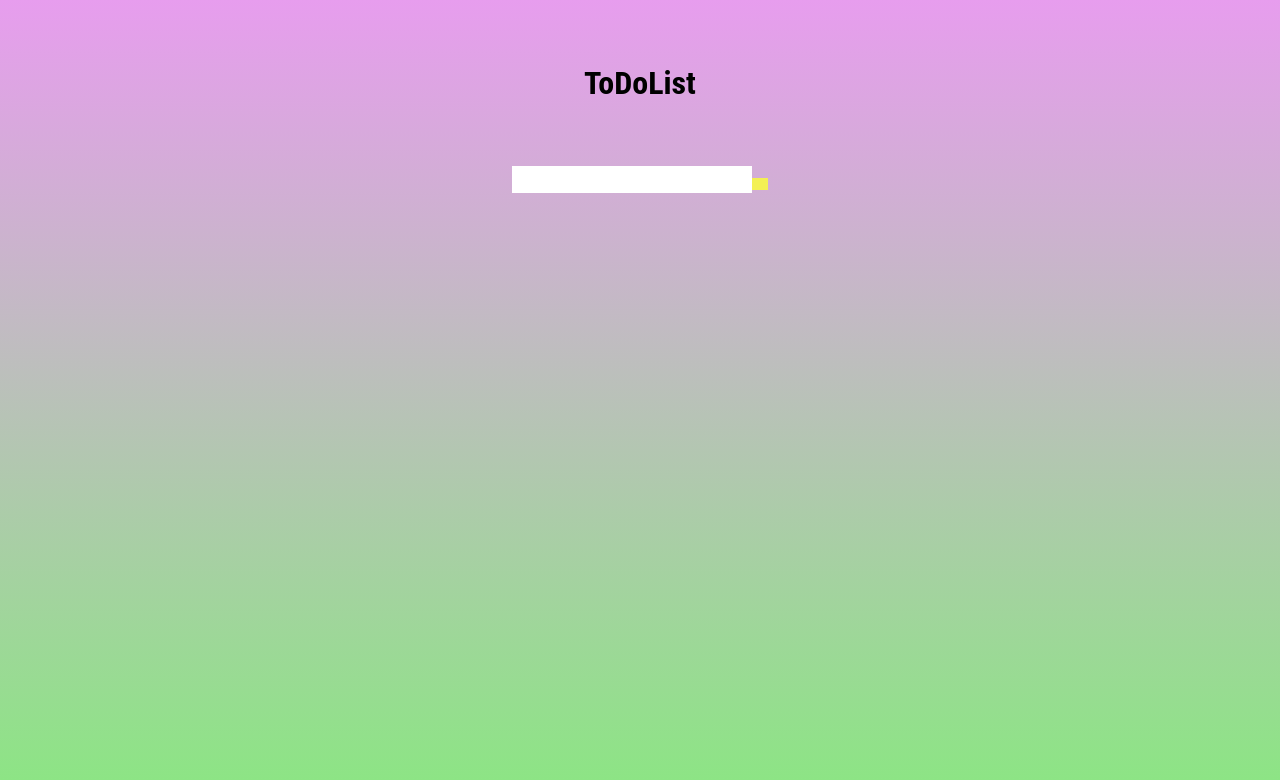
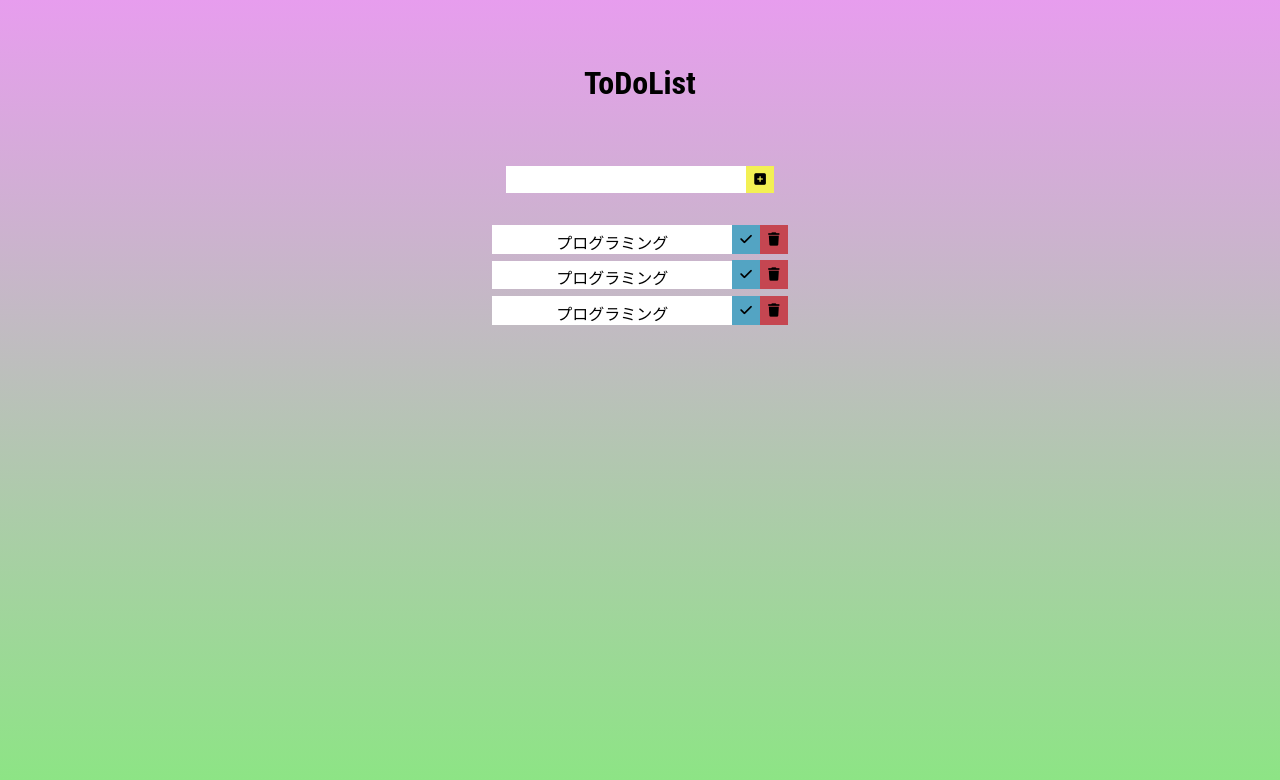
Before and after one commit to sotapio/Todo-List, a React (Create React App) app in the folder todo/: page / in a window 1280 px wide. Shown: the top 780 px of the page. Built offline with nearby package versions, Linux system fonts and the light colour scheme.

Commit message:
新しいTodoListコンポーネントの追加とスタイルの調整

```diff
--- a/todo/public/index.html
+++ b/todo/public/index.html
@@ -25,6 +25,13 @@
       Learn how to configure a non-root public URL by running `npm run build`.
     -->
     <title>React App</title>
+    <!-- <link
+    rel="stylesheet"
+    href="https://use.fontawesome.com/releases/v5.15.4/css/all.css"
+    integrity="sha384-DyZ88mC6Up2uqS4h/KRgHuoeGwBcD4Ng9SiP4dIRy0EXT1nuz47vAwmeGwVChigm"
+    crossorigin="anonymous"
+    /> -->
+    <script src="https://kit.fontawesome.com/1e53cdba44.js" crossorigin="anonymous"></script>
   </head>
   <body>
     <noscript>You need to enable JavaScript to run this app.</noscript>
--- a/todo/src/App.css
+++ b/todo/src/App.css
@@ -35,6 +35,10 @@ h1 {
   position: relative;
 }
 
+
+form{
+  margin-bottom: 2rem;
+}
 .inputForm input {
   width: 15rem;
   height: 1.7rem;
--- a/todo/src/App.js
+++ b/todo/src/App.js
@@ -2,12 +2,14 @@ import './App.css';
 import React from 'react';
 import { Title } from './components/Title';
 import { InputForm } from './components/InputForm';
+import { TodoList } from './components/TodoList';
 
 function App() {
   return (
     <div className="body">
       <Title />
       <InputForm />
+      <TodoList />
     </div>
   );
 }
--- a/todo/src/components/InputForm.jsx
+++ b/todo/src/components/InputForm.jsx
@@ -6,7 +6,7 @@ export const InputForm = () => {
           <form>
               <input type="text" />
               <button>
-                  <i class="fa-solid fa-square-plus"></i>
+              <i class="fa-solid fa-square-plus"></i>
               </button>
           </form>
       </div>
--- /dev/null
+++ b/todo/src/components/TodoList.jsx
@@ -0,0 +1,47 @@
+import React from 'react'
+
+export const TodoList = () => {
+  return (
+      <div className="todolist">
+          <div className="todos">
+              <div className="todo">
+                  <div className="todoText">
+                      <span>プログラミング</span>
+                  </div>
+                  <div className='icons'>
+                      <button>
+                      <i class="fa-solid fa-check"></i>
+                      </button>
+                      <button>
+                      <i class="fa-solid fa-trash"></i>
+                      </button>
+                  </div>
+              </div><div className="todo">
+                  <div className="todoText">
+                      <span>プログラミング</span>
+                  </div>
+                  <div className='icons'>
+                      <button>
+                      <i class="fa-solid fa-check"></i>
+                      </button>
+                      <button>
+                      <i class="fa-solid fa-trash"></i>
+                      </button>
+                  </div>
+              </div><div className="todo">
+                  <div className="todoText">
+                      <span>プログラミング</span>
+                  </div>
+                  <div className='icons'>
+                      <button>
+                      <i class="fa-solid fa-check"></i>
+                      </button>
+                      <button>
+                      <i class="fa-solid fa-trash"></i>
+                      </button>
+                  </div>
+              </div>
+          </div>
+      </div>
+    )
+}
```
